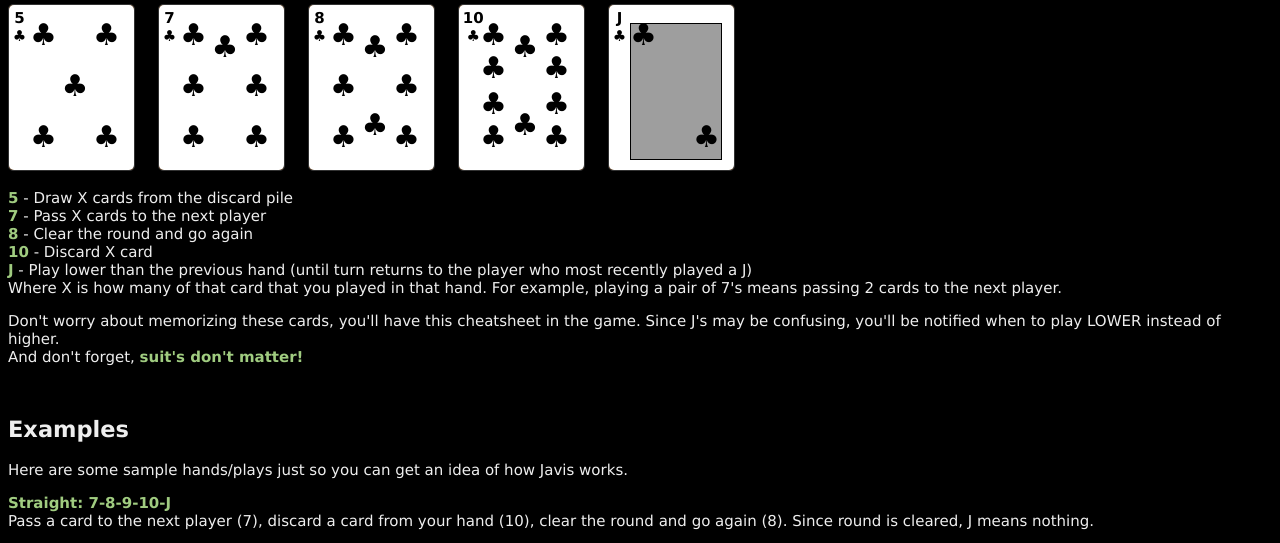
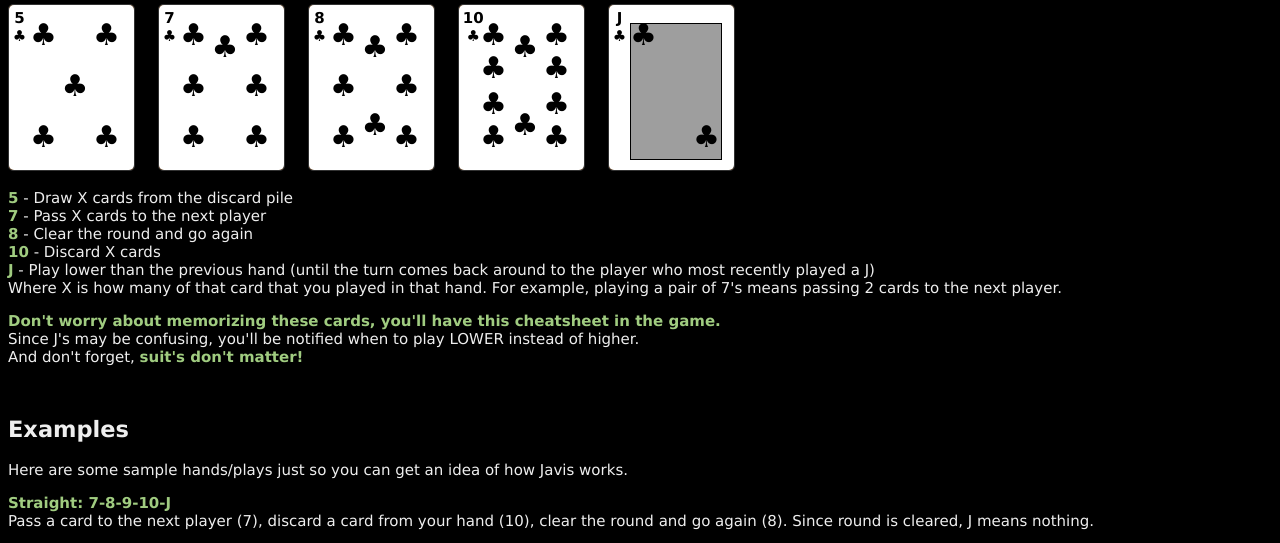
Before and after one commit to kenniyu/javis-card-game, a Node server app: page /rules in a window 1280 px wide. Shown: the part 497-1040 px from the top of the page. Run offline with Node 20, Linux system fonts and the light colour scheme; grey boxes are pictures that could not be loaded.

Commit message:
tweaked rules page

```diff
--- a/package.json
+++ b/package.json
@@ -1,5 +1,5 @@
 {
-  "version": "0.7.6-52",
+  "version": "0.7.6-53",
   "private": true,
   "dependencies": {
     "express": "2.5.2",
--- a/views/game/index.ejs
+++ b/views/game/index.ejs
@@ -893,7 +893,7 @@ $(document).ready(function(){
 			<strong>7</strong> - Pass X cards to the next player<br/>
 			<strong>8</strong> - Clear the round and go again<br/>
 			<strong>10</strong> - Discard X card<br/>
-			<strong>J</strong> - Play lower than the previous hand (until turn returns to the player who most recently played a J)<br/>
+			<strong>J</strong> - Play lower than the previous hand (until turn comes back around to the player who most recently played a J)<br/>
 			<br/>
 			Where X is how many of that card was in the hand that you played<br/>
 		</div>
--- a/views/rules/index.ejs
+++ b/views/rules/index.ejs
@@ -40,12 +40,13 @@
 			<strong>5</strong> - Draw X cards from the discard pile<br/>
 			<strong>7</strong> - Pass X cards to the next player<br/>
 			<strong>8</strong> - Clear the round and go again<br/>
-			<strong>10</strong> - Discard X card<br/>
-			<strong>J</strong> - Play lower than the previous hand (until turn returns to the player who most recently played a J)<br/>
+			<strong>10</strong> - Discard X cards<br/>
+			<strong>J</strong> - Play lower than the previous hand (until the turn comes back around to the player who most recently played a J)<br/>
 			Where X is how many of that card that you played in that hand. For example, playing a pair of 7's means passing 2 cards to the next player.<br/>
 			</p>
 			<p>
-			Don't worry about memorizing these cards, you'll have this cheatsheet in the game. Since J's may be confusing, you'll be notified when to play LOWER instead of higher.<br/>
+			<strong>Don't worry about memorizing these cards, you'll have this cheatsheet in the game.</strong><br/>
+			Since J's may be confusing, you'll be notified when to play LOWER instead of higher.<br/>
 			And don't forget, <strong>suit's don't matter!</strong></br>
 			</p>
 
```
